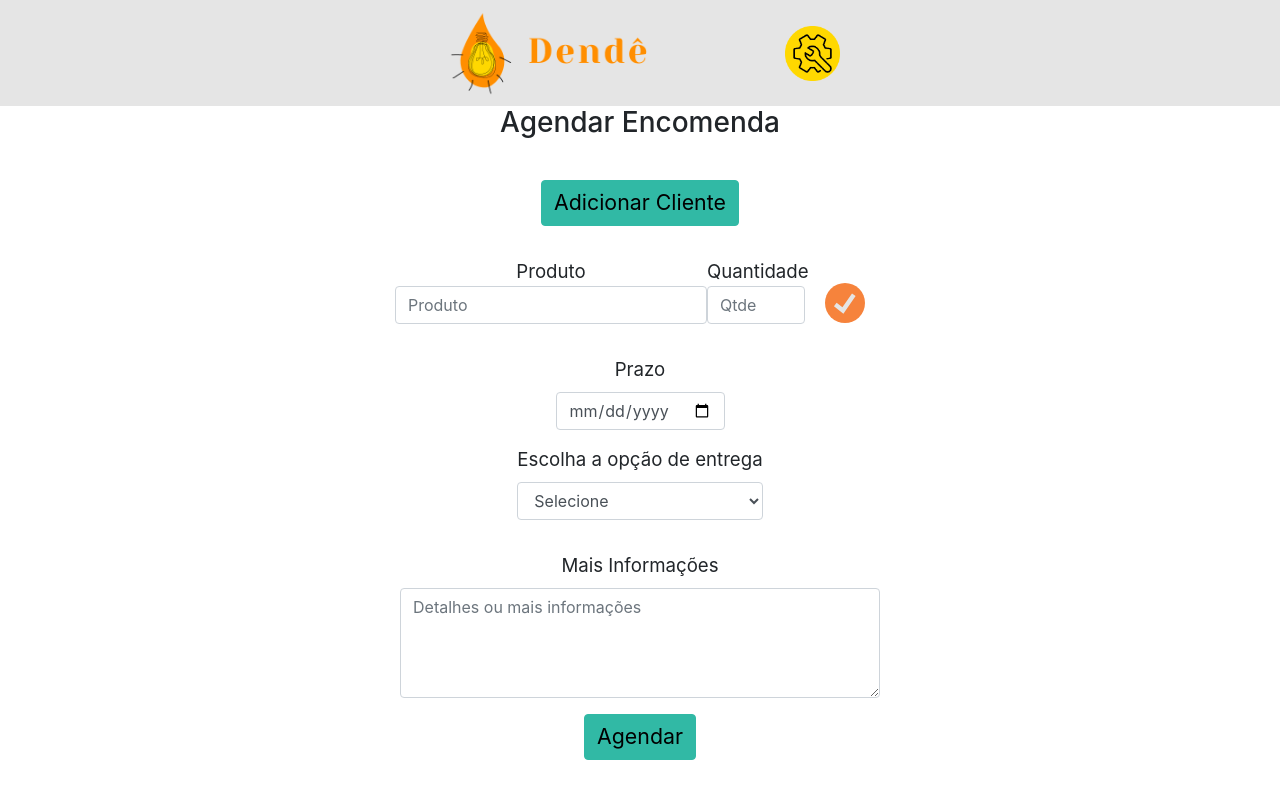
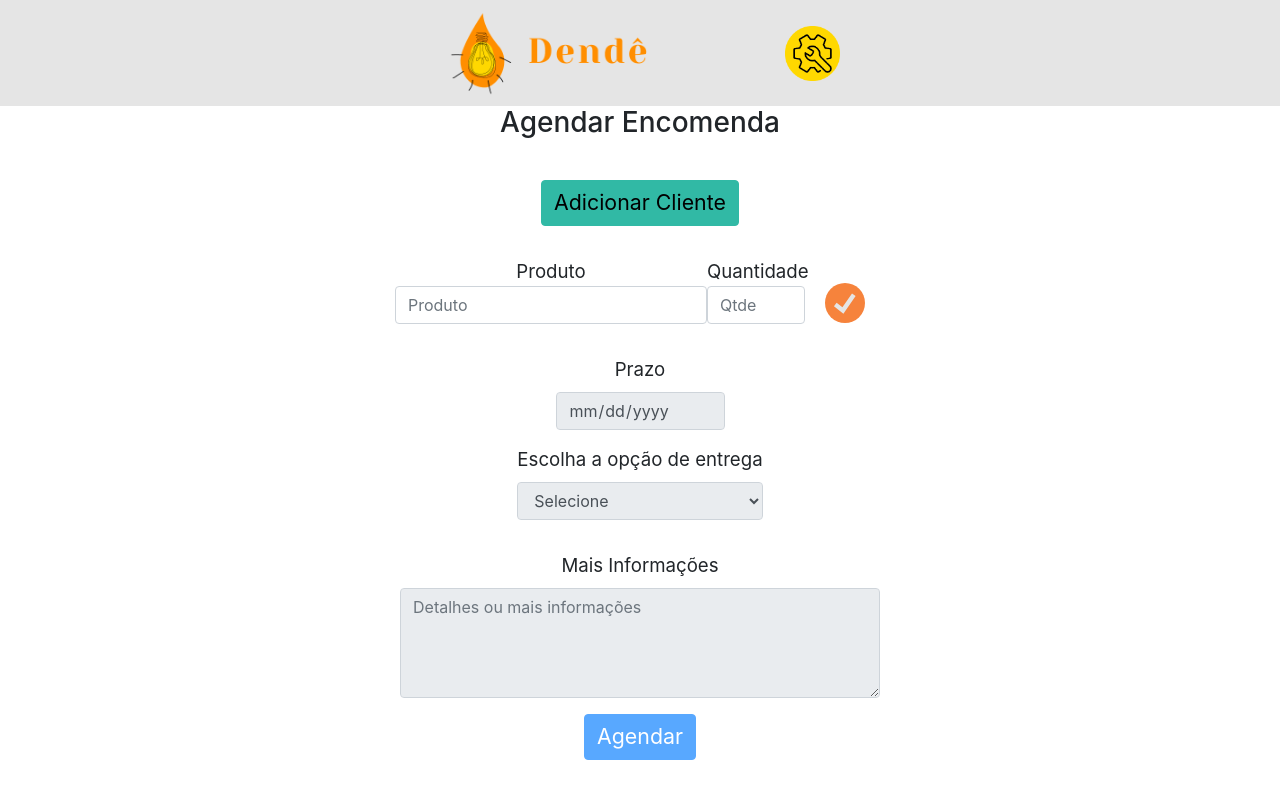
Before and after one commit to renatanovais/dende, a React (Create React App) app in the folder dende-megahack/: page /encomendas/add in a window 1280 px wide. Built offline with nearby package versions, Linux system fonts and the light colour scheme.

Commit message:
melhorando campos disponíveis para preenchimento no cadastro de encomendas

```diff
--- a/dende-megahack/src/components/ProductInput.jsx
+++ b/dende-megahack/src/components/ProductInput.jsx
@@ -9,6 +9,8 @@ function ProductInput(props) {
   const [product, setProduct] = useState();
   const [quantity, setQuantity] = useState();
   const [disable, setDisable] = useState(false);
+  const [noClient, setNoClient] = useState(true);
+
 
   return (
     <Form.Row className="row-form">
--- a/dende-megahack/src/pages/encomendas/Order.js
+++ b/dende-megahack/src/pages/encomendas/Order.js
@@ -1,4 +1,4 @@
-import React, { useState } from 'react';
+import React, { useState, useEffect } from 'react';
 import { connect } from 'react-redux';
 import Form from 'react-bootstrap/Form';
 import { useHistory, Link } from 'react-router-dom';
@@ -15,15 +15,29 @@ function Order(props) {
   const [date, setDate] = useState();
   const [delivery, setDelivery] = useState();
   const [details, setDetails] = useState();
+  const [disableByClients, setDisableByClients] = useState(true);
+  const [buttonDisable, setButtonDisable] = useState(true);
 
   const dropdownClients = (param) => {
     return (
-      <Form.Control as="select" title="Clientes" onChange={(e) => setClient(e.target.value)}>
+      <Form.Control as="select" title="Clientes" onChange={(e) => {setClient(e.target.value); noClientsDisable()}}>
         <option value="">Clientes</option>
         {param.map((client, i) => <option key={i} value={client.name}>{client.name}</option>)}
       </Form.Control>
     );
   }
+
+  const noClientsDisable = () => {
+    if (client !== '') {
+      setDisableByClients(!disableByClients);
+    }
+  }
+
+  useEffect(() => {
+    if (client !== '' && productList.length > 0 && date && delivery) {
+      setButtonDisable(false);
+    }
+  })
 
   return (
     <div>
@@ -34,7 +48,7 @@ function Order(props) {
           {clients.length > 0 ? dropdownClients(clients) :
             <Link to="/add-client"><Button className="button-verde">Adicionar Cliente</Button></Link>
           }
-          <ProductInput name="Produto" qtde="Qtde" />
+          <ProductInput name="Produto" qtde="Qtde" client={client} />
           {(productList.length > 0) ? (
             <div>
               {productList.map((product, i) => i > 0 && i < 1 ? <ProductInput name={product.product} qtde={product.quantity} /> : <ProductInput name="Produto" qtde="Quantidade" /> )}
@@ -43,11 +57,11 @@ function Order(props) {
           <Form.Row className="select-row">
             <Form.Group>
               <Form.Label>Prazo</Form.Label>
-              <Form.Control type="date" onChange={(e) => setDate(e.target.value)} />
+              <Form.Control type="date" onChange={(e) => setDate(e.target.value)} disabled={disableByClients} />
             </Form.Group>
             <Form.Group>
               <Form.Label>Escolha a opção de entrega</Form.Label>
-              <Form.Control as="select" onChange={(e) => setDelivery(e.target.value)}>
+              <Form.Control as="select" onChange={(e) => setDelivery(e.target.value)} disabled={disableByClients}>
                 <option value="">Selecione</option>
                 <option value="entregar">Entregar</option>
                 <option value="buscar">Buscar</option>
@@ -56,9 +70,9 @@ function Order(props) {
           </Form.Row>
           <Form.Group>
             <Form.Label>Mais Informações</Form.Label>
-            <Form.Control as="textarea" rows="4" placeholder="Detalhes ou mais informações" onChange={(e) => setDetails(e.target.value)} />
+            <Form.Control as="textarea" rows="4" placeholder="Detalhes ou mais informações" onChange={(e) => setDetails(e.target.value)} disabled={disableByClients} />
           </Form.Group>
-          <Button className="button-verde" onClick={() => {
+          <Button className="button-verde" disabled={buttonDisable} onClick={() => {
             registerOrder(productList, client, date, delivery, details)
             history.push('/encomendas');
             clearProducts();
```
